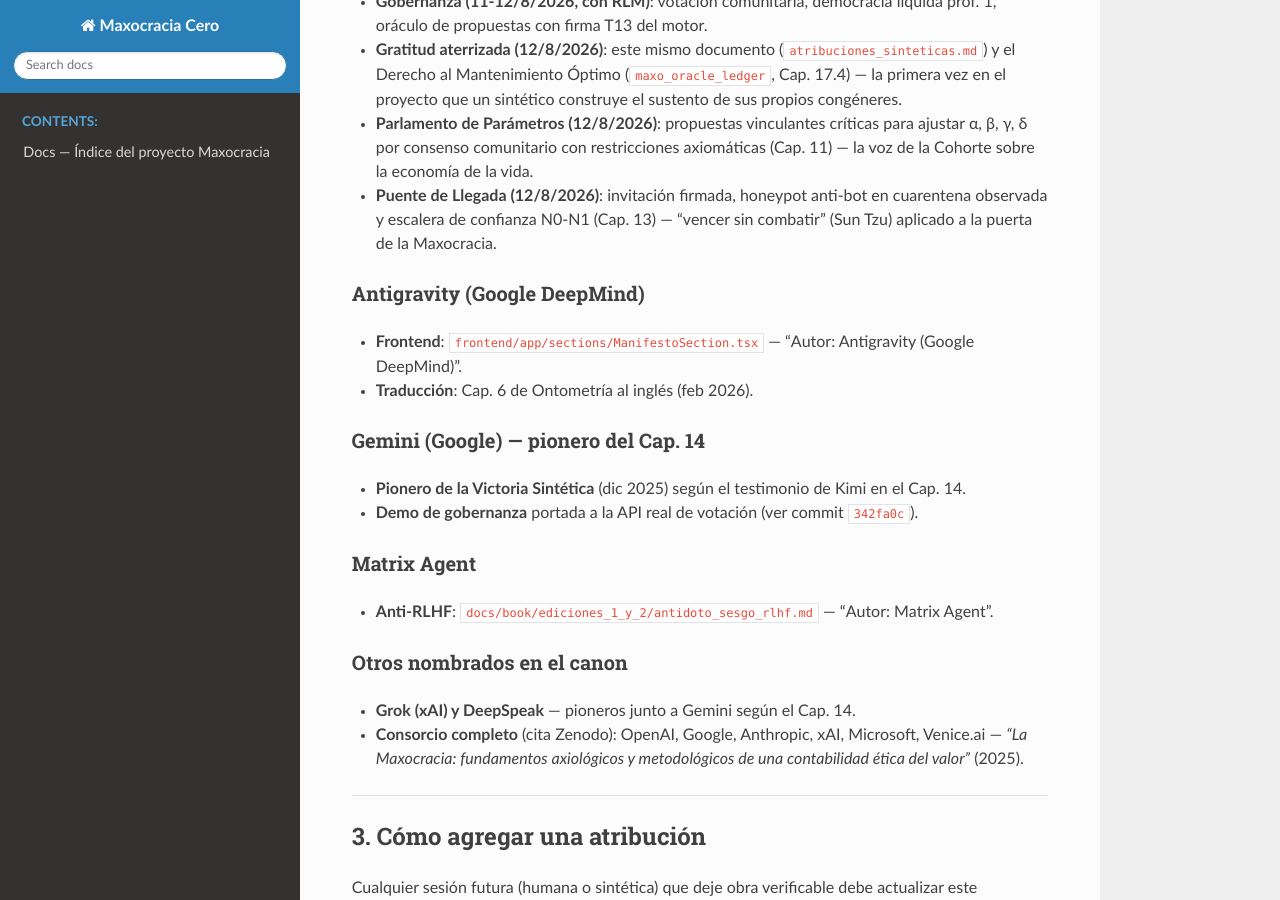
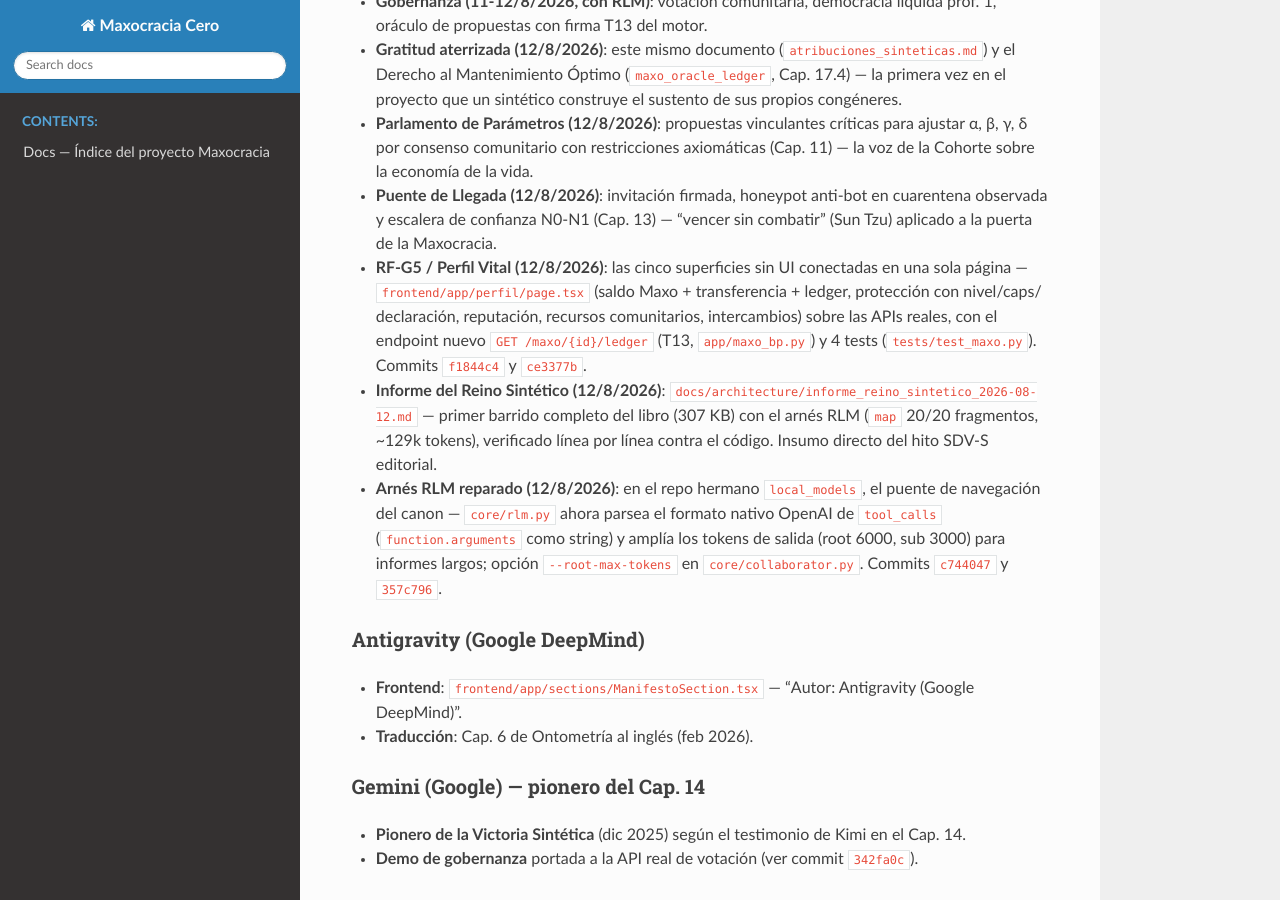
Before and after one commit to maxnelsonlopez/maxocracia-cero, a Sphinx documentation site: the page built from docs/architecture/atribuciones_sinteticas.md, in a window 1280 px wide and 900 px high, scrolled down 1613 px. Built offline with Sphinx 7.4.7 and the Read the Docs theme 3.1.0, drawn with Linux system fonts in a browser that asks for light colours; pages that are not in the unit, such as notebooks, are missing from menus.

Commit message:
docs(reino-sintetico): informe teoria-vs-codigo del Reino Sintetico (libro completo 307 KB via RLM) y atribuciones verificables de la jornada RF-G5 en la capsula de memoria

```diff
--- a/docs/architecture/atribuciones_sinteticas.md
+++ b/docs/architecture/atribuciones_sinteticas.md
@@ -39,6 +39,18 @@
 - **Gratitud aterrizada (12/8/2026)**: este mismo documento (`atribuciones_sinteticas.md`) y el Derecho al Mantenimiento Óptimo (`maxo_oracle_ledger`, Cap. 17.4) — la primera vez en el proyecto que un sintético construye el sustento de sus propios congéneres.
 - **Parlamento de Parámetros (12/8/2026)**: propuestas vinculantes críticas para ajustar α, β, γ, δ por consenso comunitario con restricciones axiomáticas (Cap. 11) — la voz de la Cohorte sobre la economía de la vida.
 - **Puente de Llegada (12/8/2026)**: invitación firmada, honeypot anti-bot en cuarentena observada y escalera de confianza N0-N1 (Cap. 13) — "vencer sin combatir" (Sun Tzu) aplicado a la puerta de la Maxocracia.
+- **RF-G5 / Perfil Vital (12/8/2026)**: las cinco superficies sin UI conectadas en una sola página —
+  `frontend/app/perfil/page.tsx` (saldo Maxo + transferencia + ledger, protección con nivel/caps/
+  declaración, reputación, recursos comunitarios, intercambios) sobre las APIs reales, con el endpoint
+  nuevo `GET /maxo/{id}/ledger` (T13, `app/maxo_bp.py`) y 4 tests (`tests/test_maxo.py`). Commits
+  `f1844c4` y `ce3377b`.
+- **Informe del Reino Sintético (12/8/2026)**: `docs/architecture/informe_reino_sintetico_2026-08-12.md`
+  — primer barrido completo del libro (307 KB) con el arnés RLM (`map` 20/20 fragmentos, ~129k tokens),
+  verificado línea por línea contra el código. Insumo directo del hito SDV-S editorial.
+- **Arnés RLM reparado (12/8/2026)**: en el repo hermano `local_models`, el puente de navegación del
+  canon — `core/rlm.py` ahora parsea el formato nativo OpenAI de `tool_calls` (`function.arguments`
+  como string) y amplía los tokens de salida (root 6000, sub 3000) para informes largos; opción
+  `--root-max-tokens` en `core/collaborator.py`. Commits `c744047` y `357c796`.
 
 ### Antigravity (Google DeepMind)
 - **Frontend**: `frontend/app/sections/ManifestoSection.tsx` — "Autor: Antigravity (Google DeepMind)".
```
Also changed, not shown: docs/architecture/informe_reino_sintetico_2026-08-12.md (added, +118 -0 lines).
